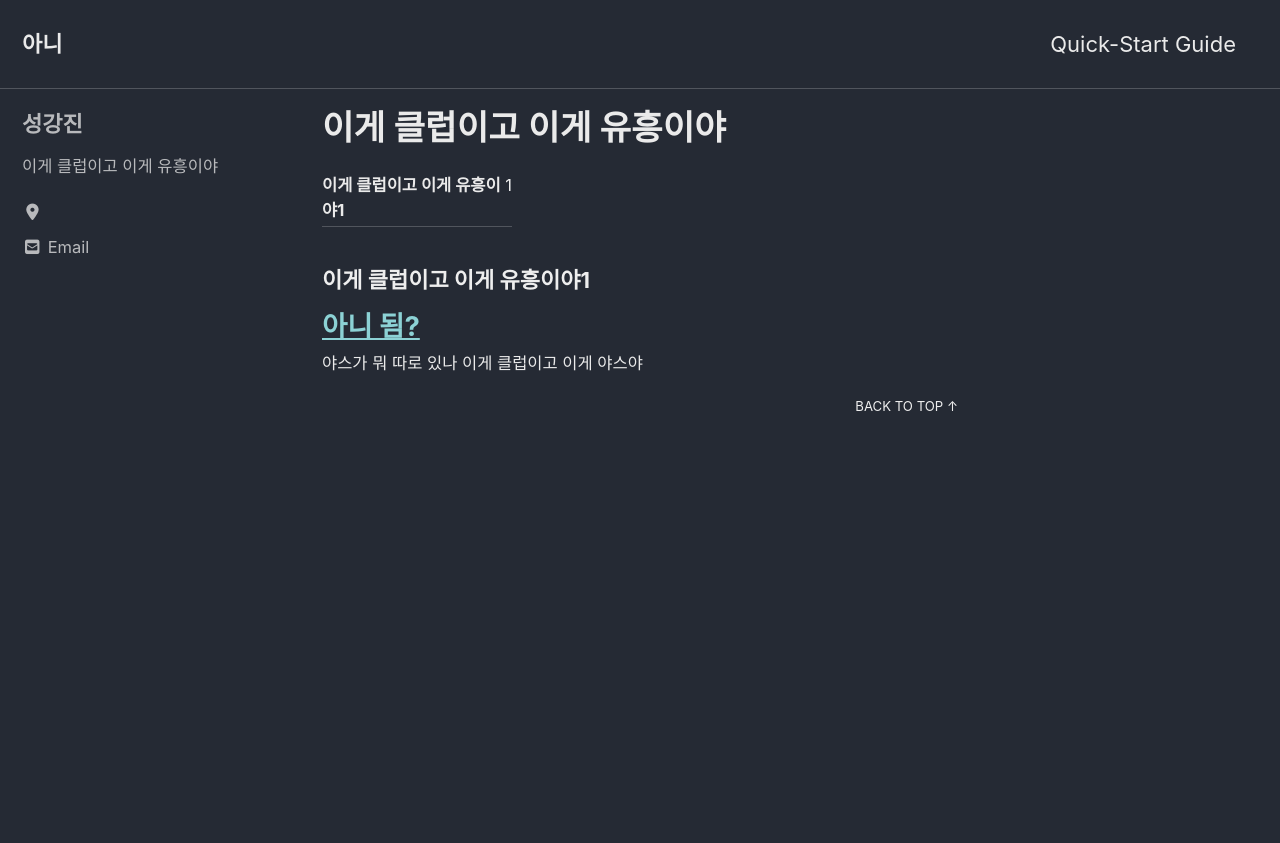
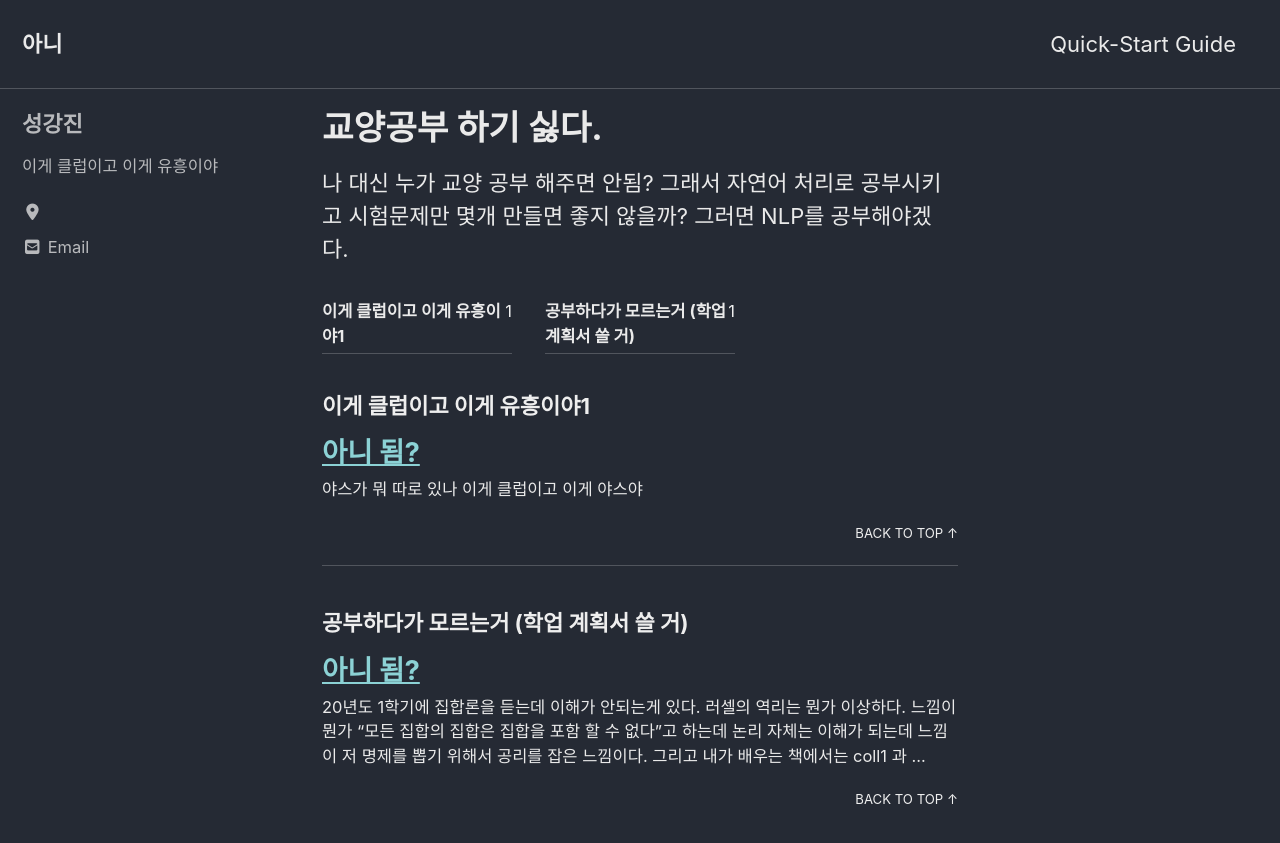
Before and after one commit to pmfpdf/pmfpdf.github.io, a Jekyll site: the page built from category/야스2.md, in a window 1280 px wide and 900 px high. Shown: the top 843 px of the window. Built offline with Jekyll 4.4.1, drawn with Linux system fonts in a browser that asks for light colours; cached includes are drawn as plain includes; nearby versions of some CDN libraries.

Commit message:
19일 posting

```diff
--- a/category/야스2.md
+++ b/category/야스2.md
@@ -1,6 +1,9 @@
 ---
-title: "이게 클럽이고 이게 유흥이야"
+title: "교양공부 하기 싫다."
 layout: categories
 permalink: /categories/
 author_profile: true
 ---
+나 대신 누가 교양 공부 해주면 안됨?
+그래서 자연어 처리로 공부시키고 시험문제만 몇개 만들면 좋지 않을까?
+그러면 NLP를 공부해야겠다.
```
Also changed, not shown: _posts/2020-04-19-모르는거 1.md (added, +11 -0 lines), category/야스1.md (+2 -1 lines).
